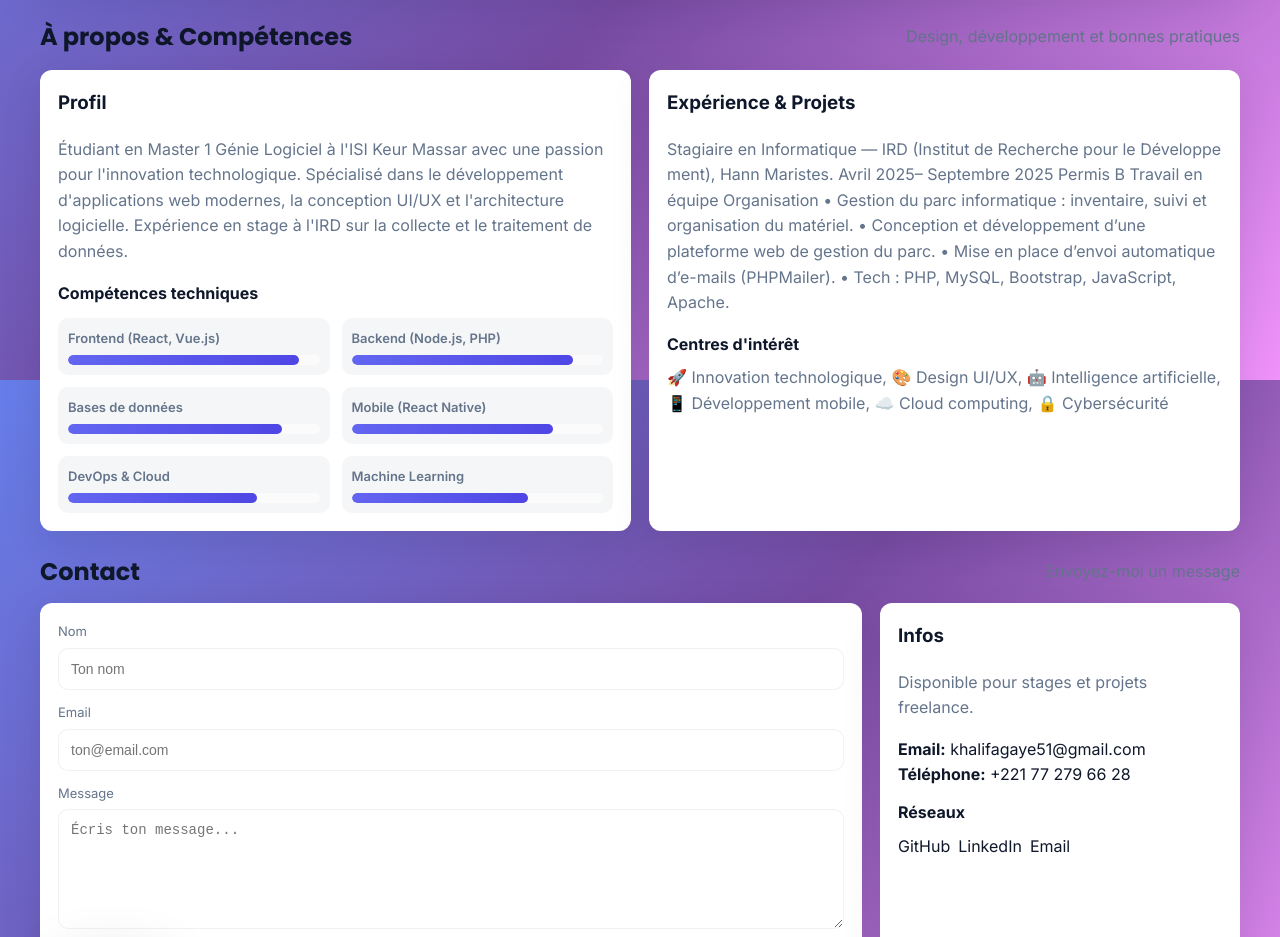
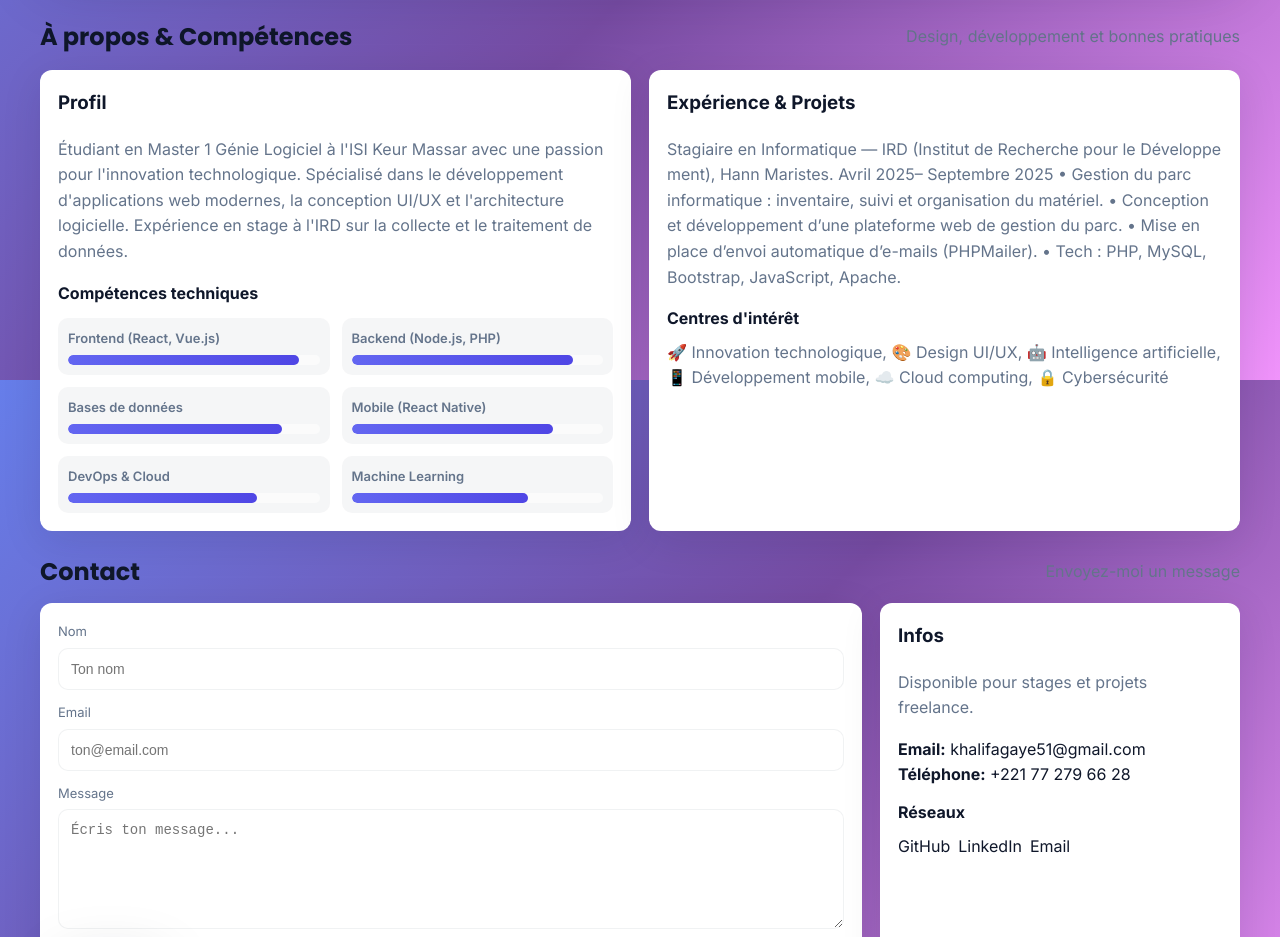
Before and after one commit to isien4/khalifa_ababacar_gaye, a plain HTML site: page index.html in a window 1280 px wide. Shown: the part 2020-2957 px from the top of the page. Drawn offline with Linux system fonts and the light colour scheme.

Commit message:
Update index.html

```diff
--- a/index.html
+++ b/index.html
@@ -604,9 +604,6 @@
           <p style="color:var(--sub)"> Stagiaire en Informatique — IRD (Institut de Recherche pour le Développe
 ment), Hann Maristes.
  Avril 2025– Septembre 2025
- Permis B
- Travail en équipe
- Organisation
  • Gestion du parc informatique : inventaire, suivi et organisation du matériel.
  • Conception et développement d’une plateforme web de gestion du parc.
  • Mise en place d’envoi automatique d’e-mails (PHPMailer).
```
